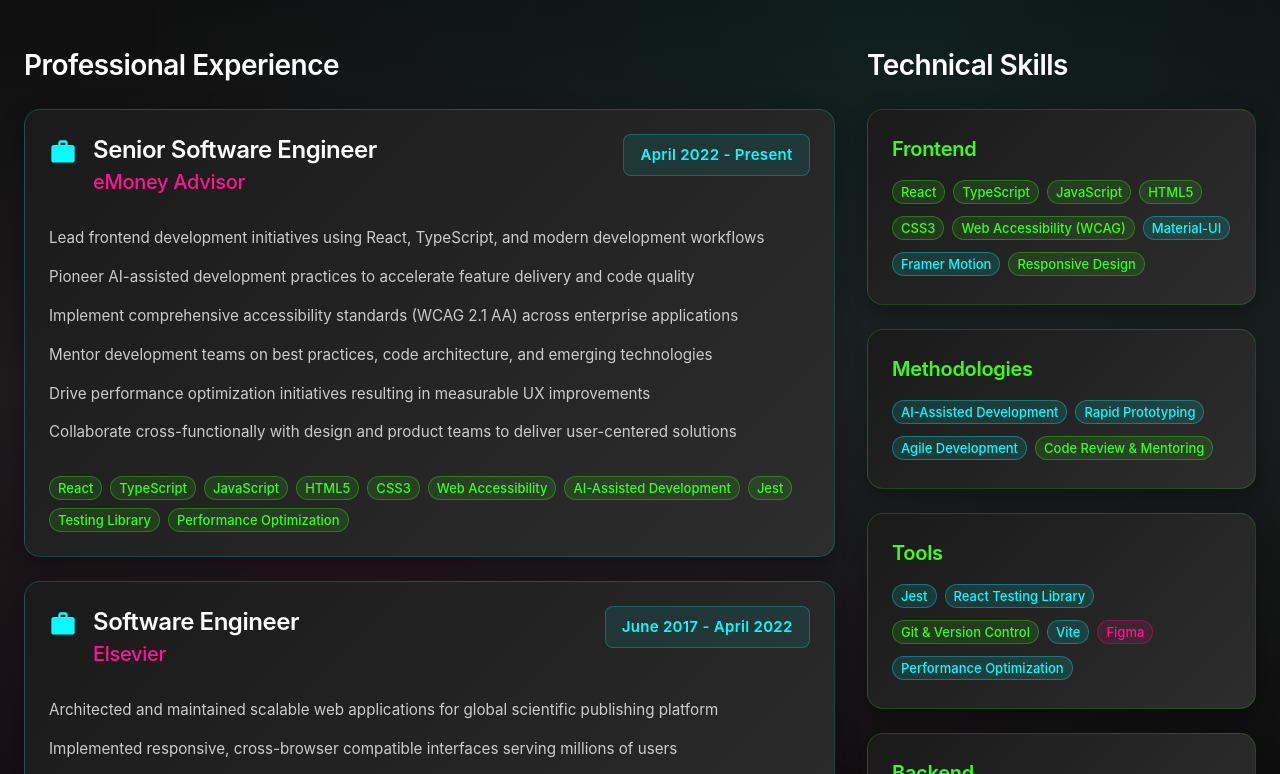
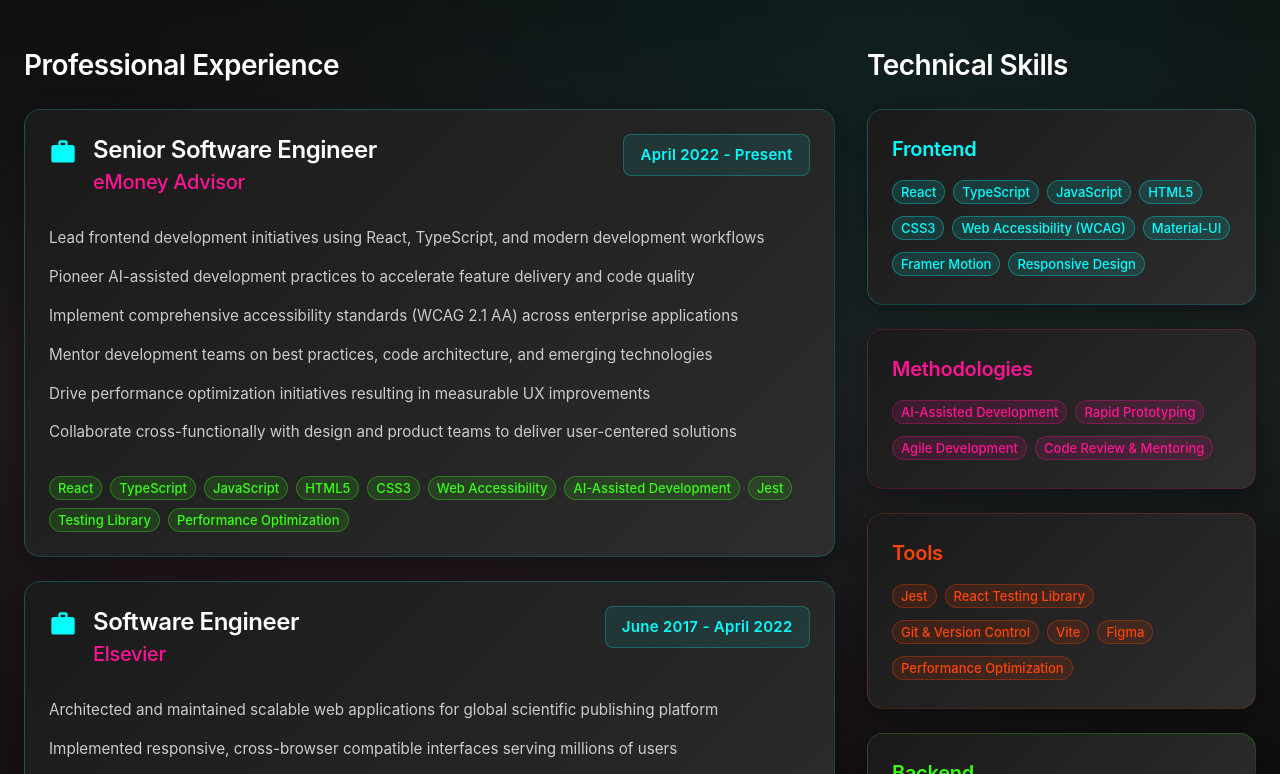
Before and after one commit to RobSamalonis/RobSamalonis.github.io, a React (Vite) app: page / in a window 1280 px wide. Shown: the part 1306-2080 px from the top of the page. Built offline with nearby package versions, Linux system fonts and the light colour scheme.

Commit message:
tech skills styling

```diff
--- a/src/components/sections/Resume.tsx
+++ b/src/components/sections/Resume.tsx
@@ -75,16 +75,18 @@
     }));
   };
 
-  const getSkillColor = (proficiency: Skill['proficiency']) => {
-    switch (proficiency) {
-      case 'expert':
-        return colorPalette.accent.neonGreen;
-      case 'advanced':
-        return colorPalette.accent.electricBlue;
-      case 'intermediate':
-        return colorPalette.accent.hotPink;
-      case 'beginner':
-        return colorPalette.accent.brightOrange;
+  const getCategoryColor = (category: Skill['category']) => {
+    switch (category) {
+      case 'frontend':
+        return colorPalette.accent.electricBlue; // Blue for frontend technologies
+      case 'backend':
+        return colorPalette.accent.neonGreen; // Green for backend/infrastructure
+      case 'tools':
+        return colorPalette.accent.brightOrange; // Orange for tools and testing
+      case 'methodologies':
+        return colorPalette.accent.hotPink; // Pink for methodologies and processes
+      case 'other':
+        return colorPalette.accent.vibrantPurple; // Purple for other skills
       default:
         return colorPalette.neutral.mediumGray;
     }
@@ -727,14 +729,16 @@
                 Technical Skills
               </Typography>
 
-              {Object.entries(skillsByCategory).map(([category, categorySkills]) => (
+              {Object.entries(skillsByCategory).map(([category, categorySkills]) => {
+                const categoryColor = getCategoryColor(category as Skill['category']);
+                return (
                   <Card
                     key={category}
                     sx={{
                       mb: 3,
                       mx: isMobile ? 2 : 0, // Add horizontal margin on mobile
                       background: `linear-gradient(135deg, ${colorPalette.primary.darkGray} 0%, ${colorPalette.primary.mediumGray} 100%)`,
-                    border: `1px solid ${colorPalette.accent.neonGreen}30`,
+                      border: `1px solid ${categoryColor}30`,
                       borderRadius: 2,
                       boxShadow: `0 8px 25px ${colorPalette.primary.black}50`,
                     }}
@@ -744,7 +748,7 @@
                         variant="h6"
                         component="h4"
                         sx={{
-                        color: colorPalette.accent.neonGreen,
+                          color: categoryColor,
                           fontWeight: 600,
                           mb: 2,
                           textTransform: 'capitalize',
@@ -759,9 +763,9 @@
                             label={skill.name}
                             size="small"
                             sx={{
-                            backgroundColor: `${getSkillColor(skill.proficiency)}20`,
-                            color: getSkillColor(skill.proficiency),
-                            border: `1px solid ${getSkillColor(skill.proficiency)}50`,
+                              backgroundColor: `${categoryColor}20`,
+                              color: categoryColor,
+                              border: `1px solid ${categoryColor}50`,
                               fontWeight: 500,
                               mb: 0.5,
                             }}
@@ -770,7 +774,8 @@
                       </Box>
                     </CardContent>
                   </Card>
-              ))}
+                );
+              })}
             </AnimatedSection>
           </Grid>
         </Grid>
```
Lines whose indentation alone changed are shown as unchanged.
